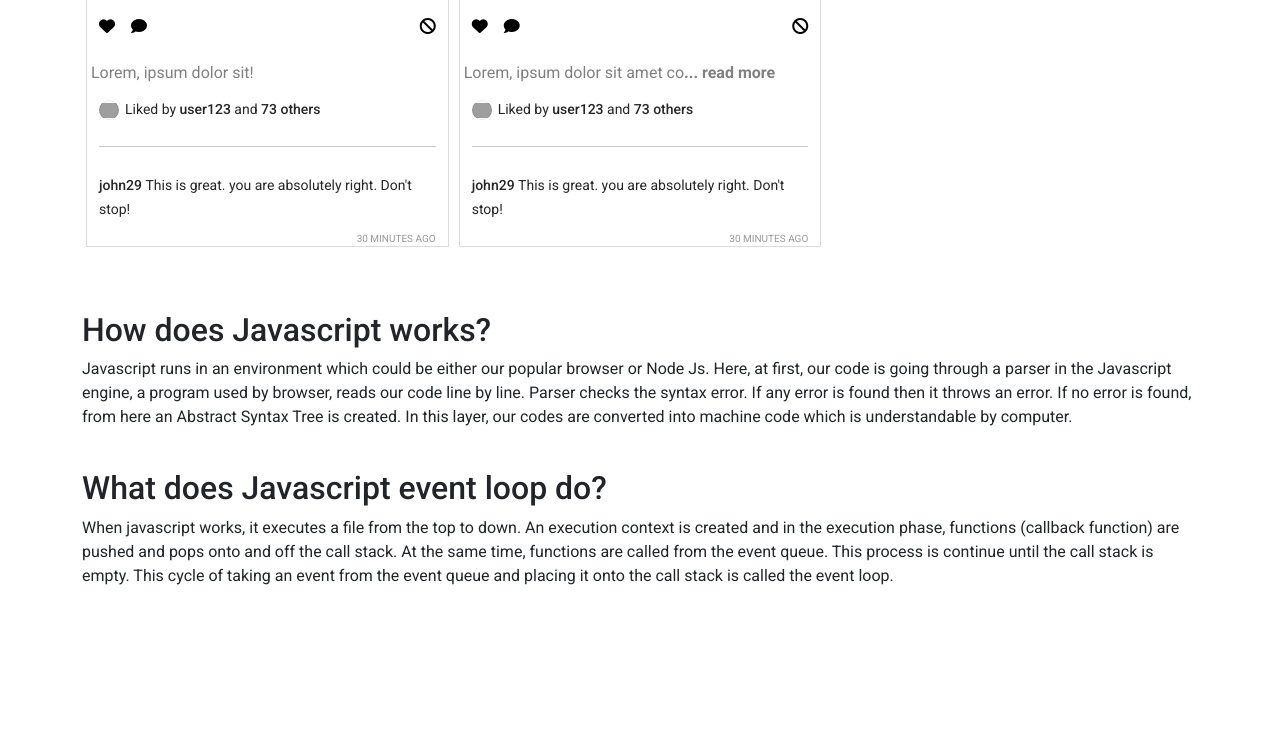
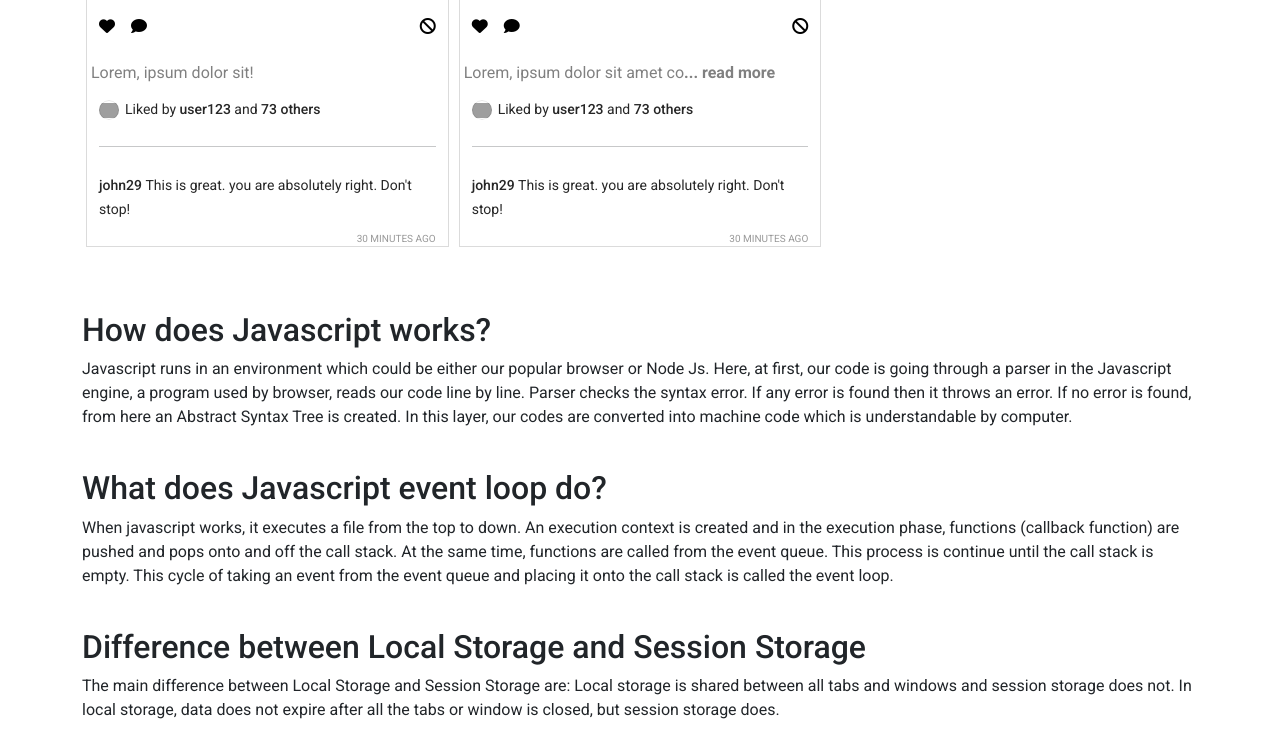
Before and after one commit to Siydulislam/insta-shohor, a plain HTML site: page index.html in a window 1280 px wide. Shown: the part 1285-2023 px from the top of the page. Before the commit the page ends 1889 px from the top, so only its background shows below. Drawn offline with nearby package versions, Linux system fonts and the light colour scheme; grey boxes are pictures that could not be loaded.

Commit message:
differnece between local storage and session storage

```diff
--- a/index.html
+++ b/index.html
@@ -72,7 +72,11 @@
             time, functions are called from the event queue. This process is continue until the call stack is empty.
             This cycle of taking an event from the event queue and placing it onto the call stack is called the event
             loop.</p>
-
+        <br>
+        <h2>Difference between Local Storage and Session Storage</h2>
+        <p>The main difference between Local Storage and Session Storage are:
+            Local storage is shared between all tabs and windows and session storage does not.
+            In local storage, data does not expire after all the tabs or window is closed, but session storage does.</p>
     </section>
     <footer></footer>
 
```
